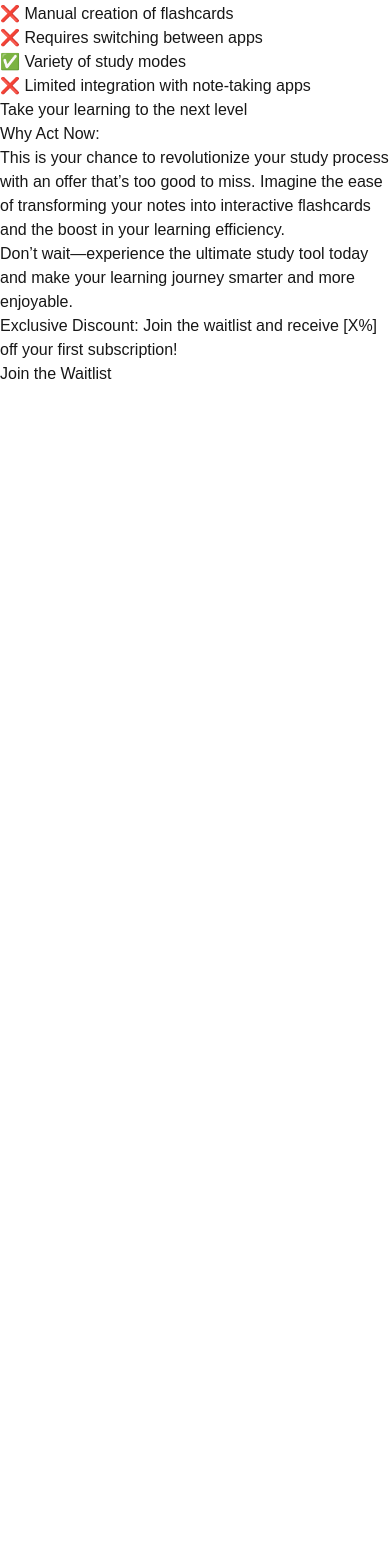
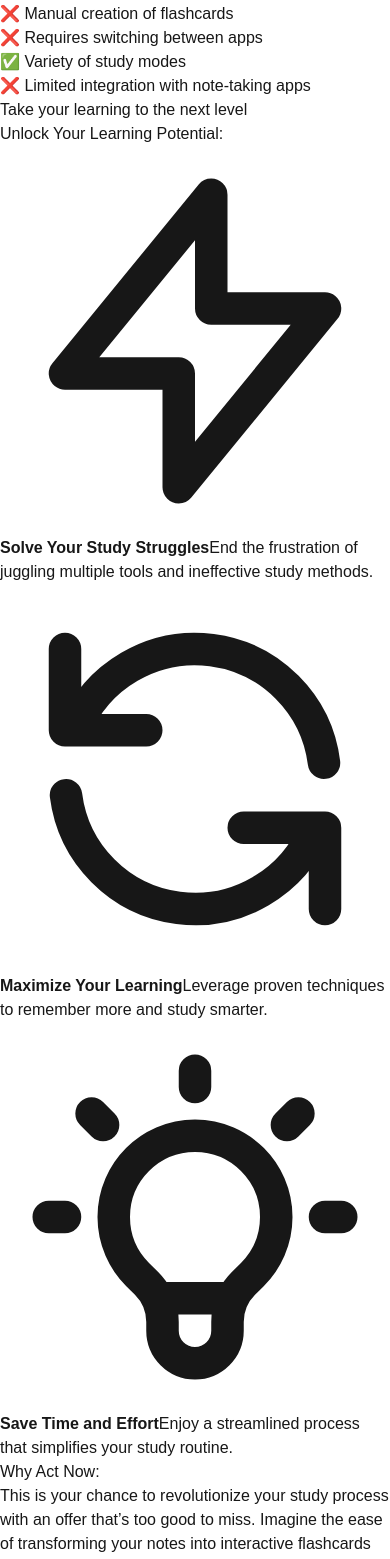
Before and after one commit to PTNDMMT/NotionFlashcard, a Next.js app: page / in a window 390 px wide. Shown: the part 4044-5603 px from the top of the page. Before the commit the page ends 4430 px from the top, so only its background shows below. Built offline with nearby package versions, Linux system fonts and the light colour scheme.

Commit message:
Added WhyThis section

```diff
--- /dev/null
+++ b/app/Components/whyThis.jsx
@@ -0,0 +1,35 @@
+import React from 'react'
+
+const whyThis = () => {
+  return (
+    <section className="py-16 px-4 sm:px-6 lg:px-8 rounded-3xl">
+      <div className="max-w-4xl mx-auto text-center">
+        <h2 className="text-3xl sm:text-4xl font-bold text-white mb-8">
+          Unlock Your Learning Potential:
+        </h2>
+        <div className="grid grid-cols-1 md:grid-cols-3 gap-16">
+          <div className="bg-white/20 rounded-xl p-4 backdrop-blur-sm">
+            <div className="flex flex-col items-center gap-4">
+              <svg className="w-8 h-8 mr-2 text-blue-300" fill="none" stroke="currentColor" viewBox="0 0 24 24" xmlns="http://www.w3.org/2000/svg"><path strokeLinecap="round" strokeLinejoin="round" strokeWidth={2} d="M13 10V3L4 14h7v7l9-11h-7z" /></svg>
+              <strong className="text-lg">Solve Your Study Struggles</strong>End the frustration of juggling multiple tools and ineffective study methods.
+            </div>
+          </div>
+          <div className="bg-white/20 rounded-xl p-4 backdrop-blur-sm">
+            <div className="flex flex-col items-center gap-4">
+              <svg className="w-8 h-8 mr-2 text-green-300" fill="none" stroke="currentColor" viewBox="0 0 24 24" xmlns="http://www.w3.org/2000/svg"><path strokeLinecap="round" strokeLinejoin="round" strokeWidth={2} d="M4 4v5h.582m15.356 2A8.001 8.001 0 004.582 9m0 0H9m11 11v-5h-.581m0 0a8.003 8.003 0 01-15.357-2m15.357 2H15" /></svg>
+              <strong className="text-lg">Maximize Your Learning</strong>Leverage proven techniques to remember more and study smarter.
+            </div>
+          </div>
+          <div className="bg-white/20 rounded-xl p-4 backdrop-blur-sm">
+            <div className="flex flex-col items-center gap-4">
+              <svg className="w-8 h-8 mr-2 text-yellow-300" fill="none" stroke="currentColor" viewBox="0 0 24 24" xmlns="http://www.w3.org/2000/svg"><path strokeLinecap="round" strokeLinejoin="round" strokeWidth={2} d="M9.663 17h4.673M12 3v1m6.364 1.636l-.707.707M21 12h-1M4 12H3m3.343-5.657l-.707-.707m2.828 9.9a5 5 0 117.072 0l-.548.547A3.374 3.374 0 0014 18.469V19a2 2 0 11-4 0v-.531c0-.895-.356-1.754-.988-2.386l-.548-.547z" /></svg>
+              <strong className="text-lg">Save Time and Effort</strong>Enjoy a streamlined process that simplifies your study routine.
+            </div>
+          </div>
+        </div>
+      </div>
+    </section>
+  )
+}
+
+export default whyThis
--- a/app/page.jsx
+++ b/app/page.jsx
@@ -5,7 +5,7 @@ import Problem from "./Components/problem";
 import Solution from "./Components/solution";
 import Versus from "./Components/versus";
 import WhyNow from "./Components/whyNow";
-
+import WhyThis from "./Components/whyThis";
 export default function HomePage() {
   return (
     <div className="relative min-h-screen bg-gradient-to-r from-[#050520] to-[#0a0a40] overflow-hidden">
@@ -16,6 +16,7 @@ export default function HomePage() {
         <div className="bg-gradient-to-r from-[#1a1a60] to-[#2a2a80] rounded-2xl">
           <Solution />
           <Versus />
+          <WhyThis />
           <WhyNow />
         </div>
       </div>
```
